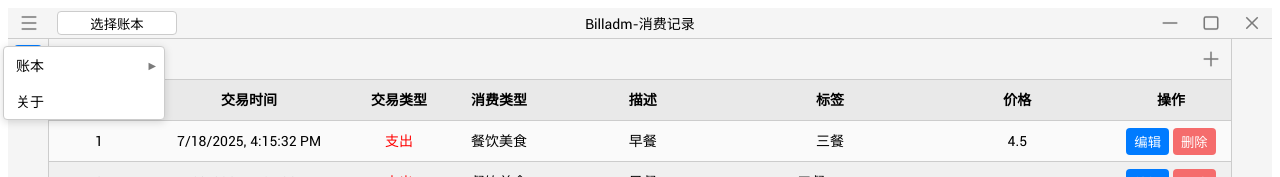
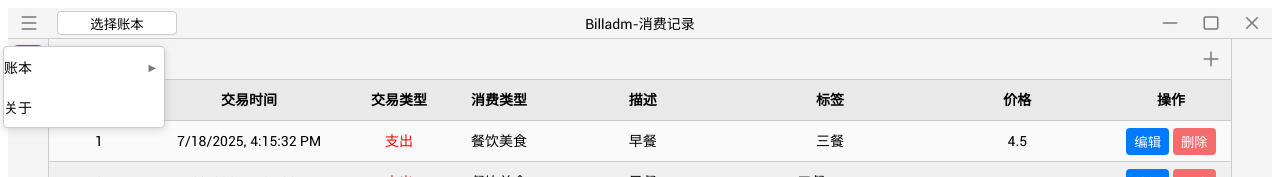
Before and after one commit to DaoiestFire/Billadm-GO, a Vue app in the folder app/: page / in a window 1280 px wide. Both pictures are taken after a click on the button 28 px from the left and 23 px from the top of the page. Shown: the top 177 px of the page. Built offline with nearby package versions, Linux system fonts and the light colour scheme; a web font is replaced by a local one.

Commit message:
调整菜单项高度

```diff
--- a/app/src/components/MenuItem.vue
+++ b/app/src/components/MenuItem.vue
@@ -68,12 +68,12 @@ const handleClick = (event) => {
 <style scoped>
 .menu-item {
     position: relative;
-    padding: 8px 12px;
     cursor: pointer;
     display: flex;
     justify-content: space-between;
     align-items: center;
     padding-right: 20px;
+    height: 40px;
 }
 
 .menu-item:hover {
```
